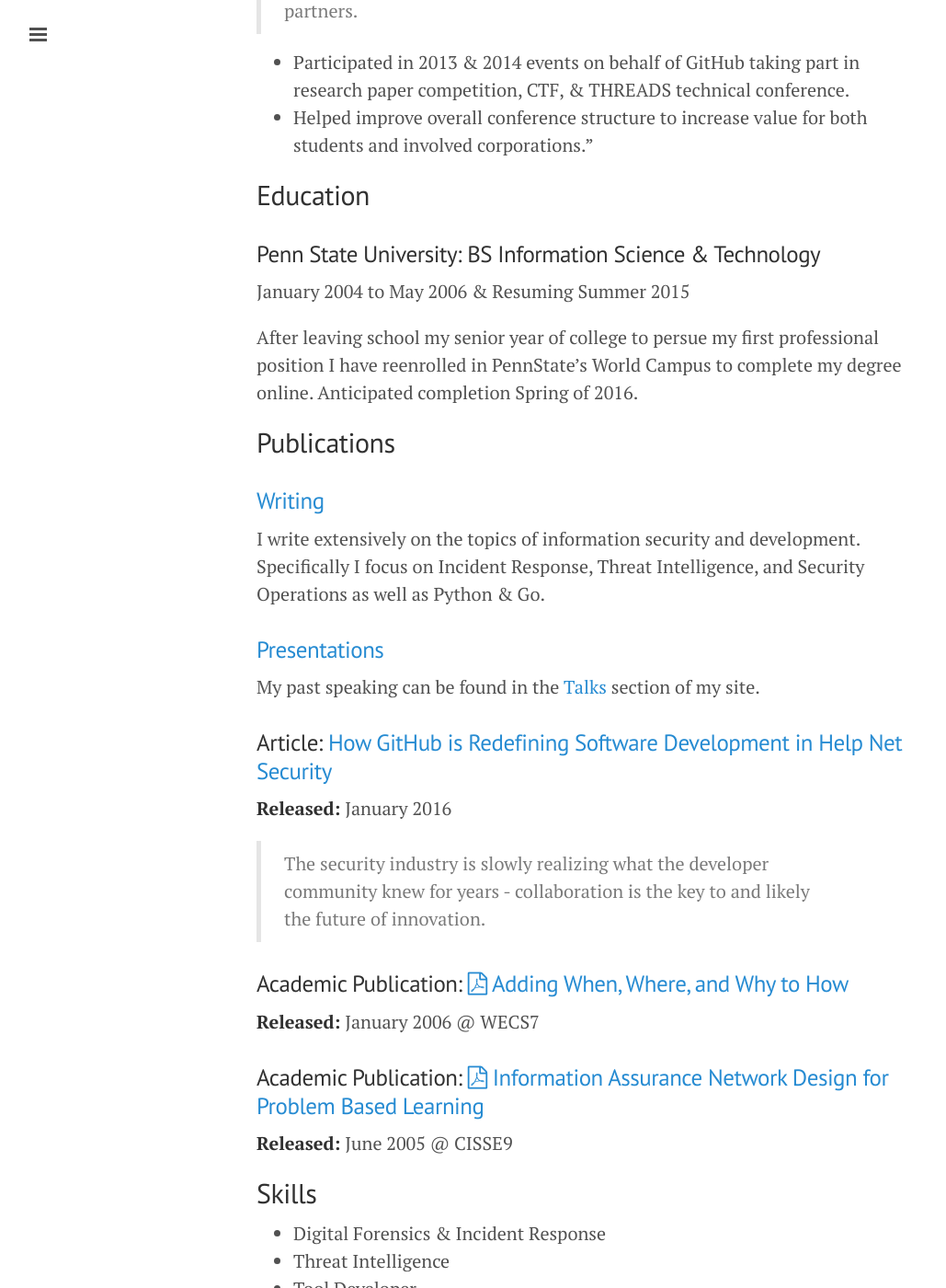
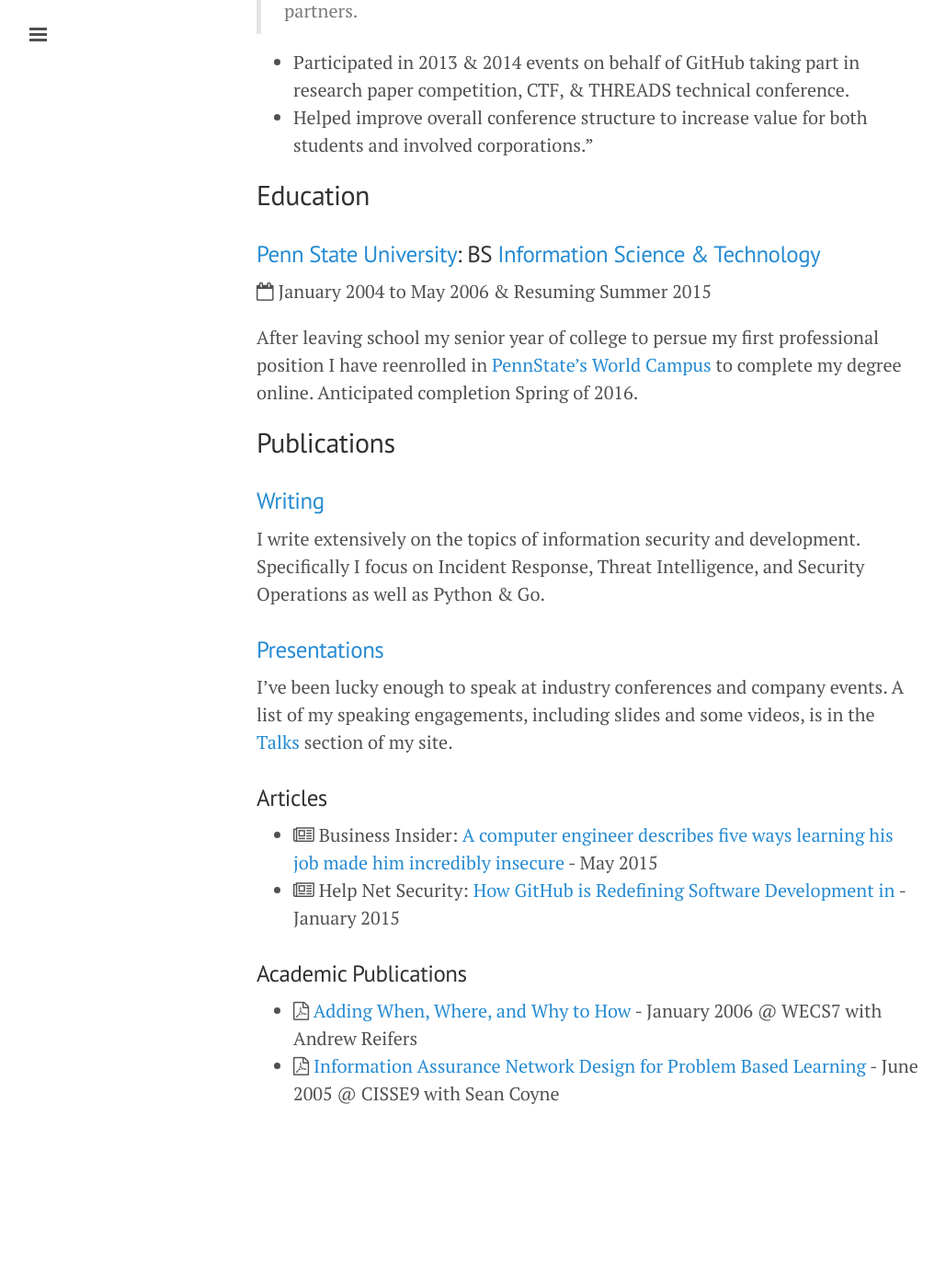
Before and after one commit to sroberts/sroberts.github.io, a Jekyll site: the page built from resume.md, in a window 1280 px wide and 1400 px high, scrolled down 2640 px. Shown: the whole window at 92% size, without its empty margins (1-1030 px from the left). Built offline with Jekyll 4.4.1, drawn with Linux system fonts in a browser that asks for light colours; nearby versions of some CDN libraries; after the commit the page ends 3924 px from its top, so only the background shows below that; some of the changed text lies outside the part shown.

Commit message:
more tweaks and improvements with font-awesome

```diff
--- a/_includes/head.html
+++ b/_includes/head.html
@@ -22,7 +22,7 @@
   <!-- Icons -->
   <!-- <link rel="apple-touch-icon-precomposed" sizes="144x144" href="{{ site.baseurl }}public/apple-touch-icon-144-precomposed.png"> -->
   <link rel="shortcut icon" href="{{ site.base_url }}/public/favicon.ico">
-  <link href="//netdna.bootstrapcdn.com/font-awesome/4.1.0/css/font-awesome.css" rel="stylesheet">
+  <link href="//netdna.bootstrapcdn.com/font-awesome/4.3.0/css/font-awesome.css" rel="stylesheet">
 
   <!-- RSS -->
   <link rel="alternate" type="application/rss+xml" title="RSS" href="/atom.xml">
--- a/resume.md
+++ b/resume.md
@@ -18,7 +18,7 @@
 
 ### [GitHub](http://www.github.com): _Bad Guy Catcher_
 
-November 2012 to Current
+<i class="fa fa-calendar-o"></i> November 2012 to Current
 
 - Principle DFIR investigator for GitHub, the worlds repository for open & closed source software.
 - Developed comprehensive incident response, intrusion detection, & threat intelligence capabilities.
@@ -26,7 +26,7 @@
 
 ### [Vigilant (Acquired by Deloitte)](http://www2.deloitte.com/us/en/pages/risk/solutions/cyber-risk-services.html):  Senior Intelligence Specialist
 
-February 2012 to October 2012
+<i class="fa fa-calendar-o"></i> February 2012 to October 2012
 
 - Served as a Senior Intelligence Specialist, briding the gap between threat intelligence research & boots on the ground incident response consulting.
 - "Helped guide research & development priorities for the Vigilant Intelligence team.
@@ -35,7 +35,7 @@
 
 ### [ManTech Intl](http://www.mantech.com/Pages/Home.aspx): SOC Technical Lead & Focused Operations Team Deputy
 
-April 2010 to December 2011
+<i class="fa fa-calendar-o"></i> April 2010 to December 2011
 
 - Established operational priorities and procedures including technology selection, hiring,documentation, as well as acting as a subject matter expert on network monitoring.
 - Conducted investigations and incident responses as a member of the Focused Operations Investigation team.
@@ -44,7 +44,7 @@
 
 ### [Mandiant (Acquired by FireEye)](https://www.mandiant.com",): Security Consultant
 
-June 2008 to April 2010
+<i class="fa fa-calendar-o"></i> June 2008 to April 2010
 
 - Acted as a subject matter expert advising federal clients on network security monitoring and security operations.
 - Developed a threat intelligence capability inside a major federal agency. Liaised with other federal agencies as well as providing regular products to the IC.
@@ -52,7 +52,7 @@
 
 ### [Symantec Managed Security Services](http://www.symantec.com/managed-security-services/): Security Analyst & Global Threat Analyst
 
-May 2006 to June 2008
+<i class="fa fa-calendar-o"></i> May 2006 to June 2008
 
 - Conducted intrusion analysis for 450+ customers from various industries, validating attacks and providing tactical and strategic recommendations to clients for incident remediation and proactively preventing future attacks.
 - Provided documentation, research, handling & response instructions, to internal Symantec & customers security teams.
@@ -63,7 +63,7 @@
 
 ### [NYU Poly CSAW Advisory Board Member](https://csaw.isis.poly.edu)
 
-December 2014 to Current
+<i class="fa fa-calendar-o"></i> December 2014 to Current
 
 > The largest student-run cyber security event in the nation, with a research conference that attracts some of the biggest names in the industry, and a career fair with an impressive list of corporate partners.
 
@@ -72,11 +72,11 @@
 
 ## Education
 
-### Penn State University: BS Information Science & Technology
+### [Penn State University](http://www.psu.edu/): BS [Information Science & Technology](http://ist.psu.edu/)
 
-January 2004 to May 2006 & Resuming Summer 2015
+<i class="fa fa-calendar-o"></i> January 2004 to May 2006 & Resuming Summer 2015
 
-After leaving school my senior year of college to persue my first professional position I have reenrolled in PennState's World Campus to complete my degree online. Anticipated completion Spring of 2016.
+After leaving school my senior year of college to persue my first professional position I have reenrolled in [PennState's World Campus](http://www.worldcampus.psu.edu/) to complete my degree online. Anticipated completion Spring of 2016.
 
 ## Publications
 
@@ -86,24 +86,14 @@
 
 ### [Presentations](https://speakerdeck.com/sroberts)
 
-My past speaking can be found in the [Talks](http://sroberts.github.io/talks/) section of my site.
+I've been lucky enough to speak at industry conferences and company events. A list of my speaking engagements, including slides and some videos, is in the [Talks](http://sroberts.github.io/talks/) section of my site.
 
-### Article: [How GitHub is Redefining Software Development in Help Net Security](http://www.net-security.org/secworld.php?id=17868)
+### Articles
 
-__Released:__ January 2016
+-  <i class="fa fa-newspaper-o"></i> Business Insider: [A computer engineer describes five ways learning his job made him incredibly insecure](http://www.businessinsider.com/github-engineer-solves-imposter-syndrome-2015-5) - May 2015
+- <i class="fa fa-newspaper-o"></i> Help Net Security: [How GitHub is Redefining Software Development in ](http://www.net-security.org/secworld.php?id=17868) - January 2015
 
-> The security industry is slowly realizing what the developer community knew for years - collaboration is the key to and likely the future of innovation.
+### Academic Publications
 
-### Academic Publication: [ <i class="fa fa-file-pdf-o"></i> Adding When, Where, and Why to How](http://cisr.nps.edu/events/downloads/WECS7/wecs7_ch4.pdf)
-
-__Released:__ January 2006 @ WECS7
-
-### Academic Publication: [<i class="fa fa-file-pdf-o"></i> Information Assurance Network Design for Problem Based Learning](http://cisse.info/resources/archives/category/4-papers?download=26:s02p03-2005)
-
-__Released:__ June 2005 @ CISSE9
-
-## Skills
-
-- Digital Forensics & Incident Response
-- Threat Intelligence
-- Tool Developer
+- <i class="fa fa-file-pdf-o"></i> [Adding When, Where, and Why to How](http://cisr.nps.edu/events/downloads/WECS7/wecs7_ch4.pdf) - January 2006 @ WECS7 with Andrew Reifers
+- <i class="fa fa-file-pdf-o"></i> [Information Assurance Network Design for Problem Based Learning](http://cisse.info/resources/archives/category/4-papers?download=26:s02p03-2005) - June 2005 @ CISSE9 with Sean Coyne
```
Also changed, not shown: other parts of resume.md (+2 -2 lines).
